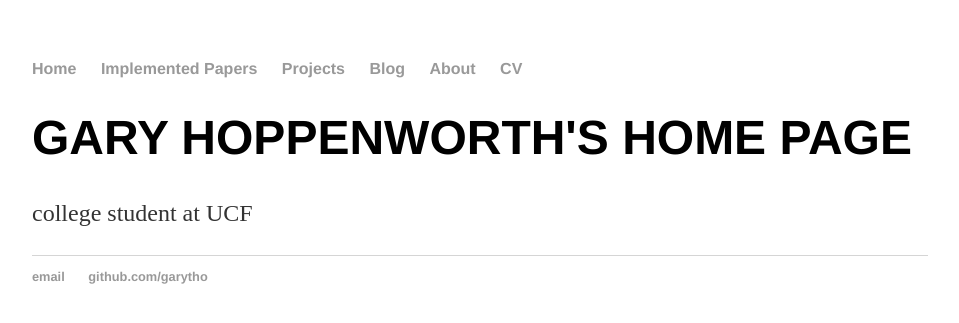
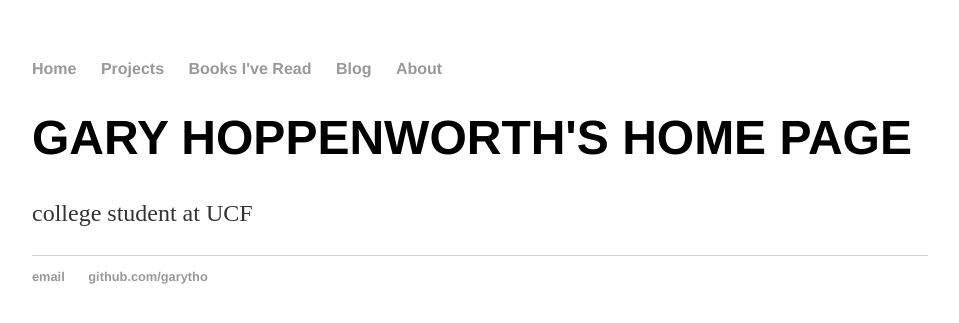
Before and after one commit to garytho/garytho.github.io, a Jekyll site: the page built from index.html, in a window 1280 px wide. Shown: the top 323 px of the page, without its empty margins (160-1119 px from the left). Built offline with Jekyll 4.4.1, drawn with Linux system fonts in a browser that asks for light colours.

Commit message:
Update default.html

```diff
--- a/_layouts/default.html
+++ b/_layouts/default.html
@@ -9,11 +9,10 @@
 		<nav>
     		<ul>
         		<li><a href="/">Home</a></li>
-			<li><a href="/papers">Implemented Papers</a></li>
 			<li><a href="/projects">Projects</a></li>
+			<li><a href="/books">Books I've Read</a?</li>
         		<li><a href="/blog">Blog</a></li>
 	        	<li><a href="/about">About</a></li>
-        		<li><a href="/cv">CV</a></li>
     		</ul>
 		</nav>
 			<div class="container">
```
